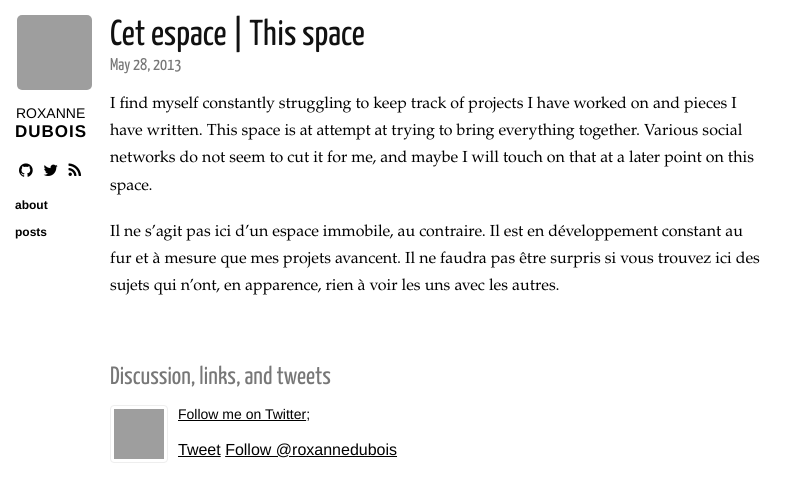
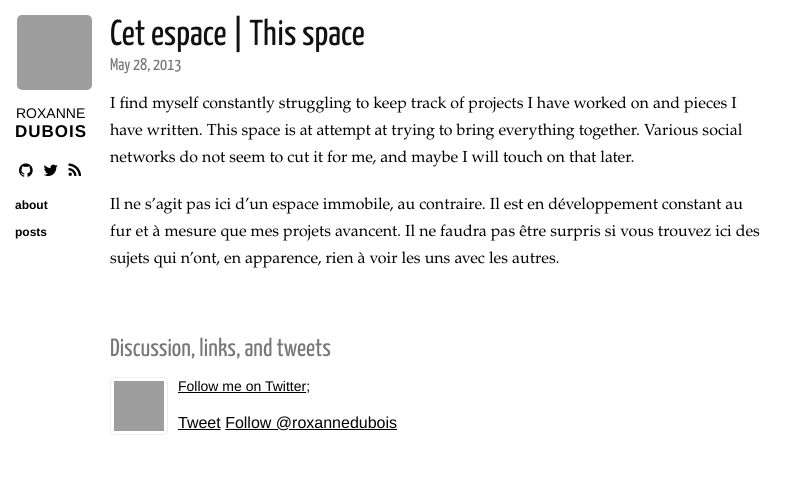
Before and after one commit to roxdubois/roxdubois.github.io, a Jekyll site: the page built from _posts/2013-05-28-this-space.md, in a window 1280 px wide, cut to the strip 0-502 px from the top of the page. Shown: the whole strip, without its empty margins (0-808 px from the left). Built offline with Jekyll 4.4.1, drawn with Linux system fonts in a browser that asks for light colours; nearby versions of some CDN libraries; Markdown is read by kramdown in place of the engine named in the settings; comment, search, counter and statistics services are not loaded; grey boxes are pictures that could not be loaded.

Commit message:
Update 2013-05-28-this-space.md

```diff
--- a/_posts/2013-05-28-this-space.md
+++ b/_posts/2013-05-28-this-space.md
@@ -11,7 +11,7 @@ image:
   creditlink: http://texturelovers.com
 ---
 
-I find myself constantly struggling to keep track of projects I have worked on and pieces I have written. This space is at attempt at trying to bring everything together. Various social networks do not seem to cut it for me, and maybe I will touch on that at a later point on this space.
+I find myself constantly struggling to keep track of projects I have worked on and pieces I have written. This space is at attempt at trying to bring everything together. Various social networks do not seem to cut it for me, and maybe I will touch on that later.
 
 
 Il ne s'agit pas ici d'un espace immobile, au contraire. Il est en développement constant au fur et à mesure que mes projets avancent. Il ne faudra pas être surpris si vous trouvez ici des sujets qui n'ont, en apparence, rien à voir les uns avec les autres.
```
